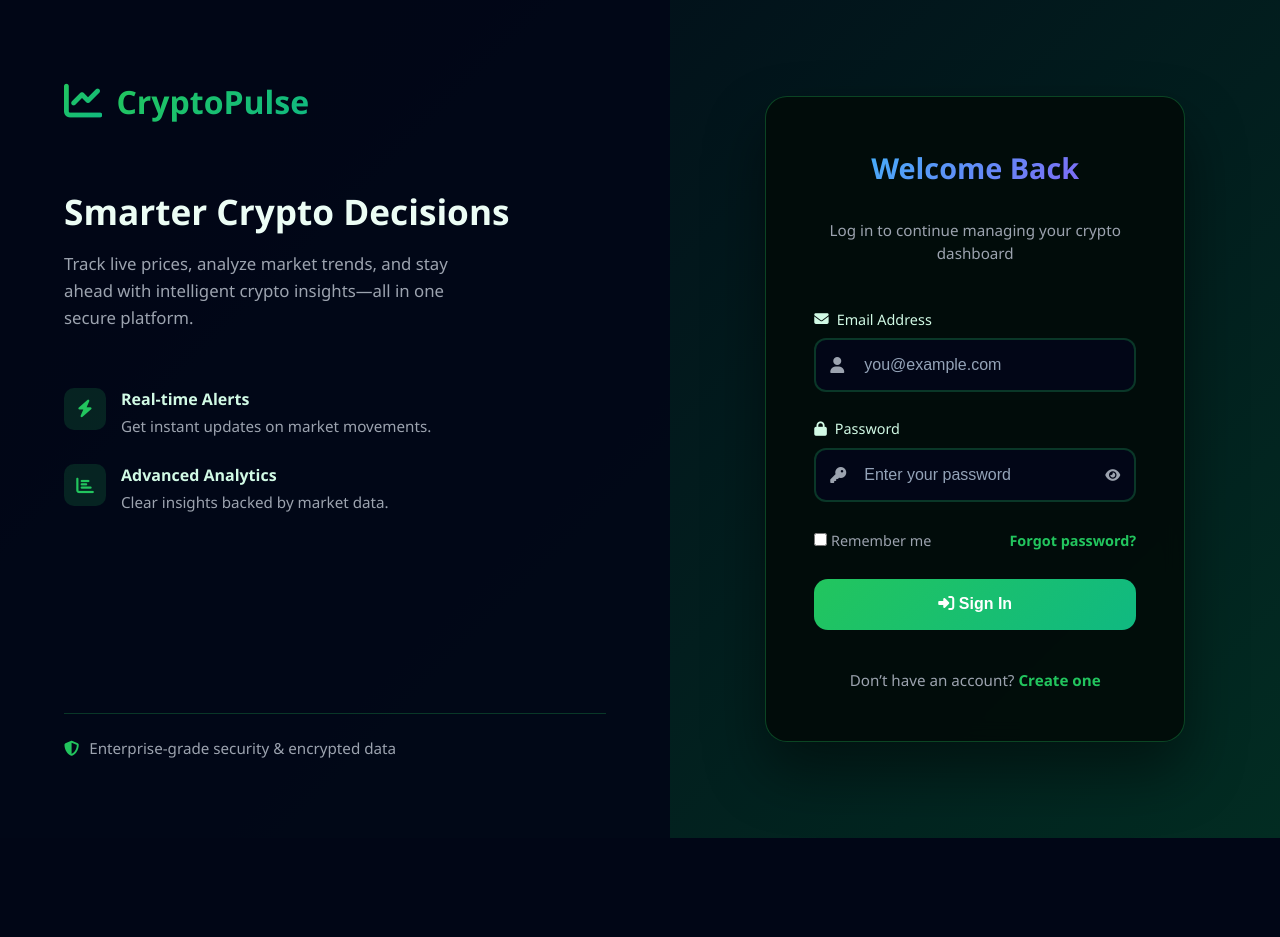
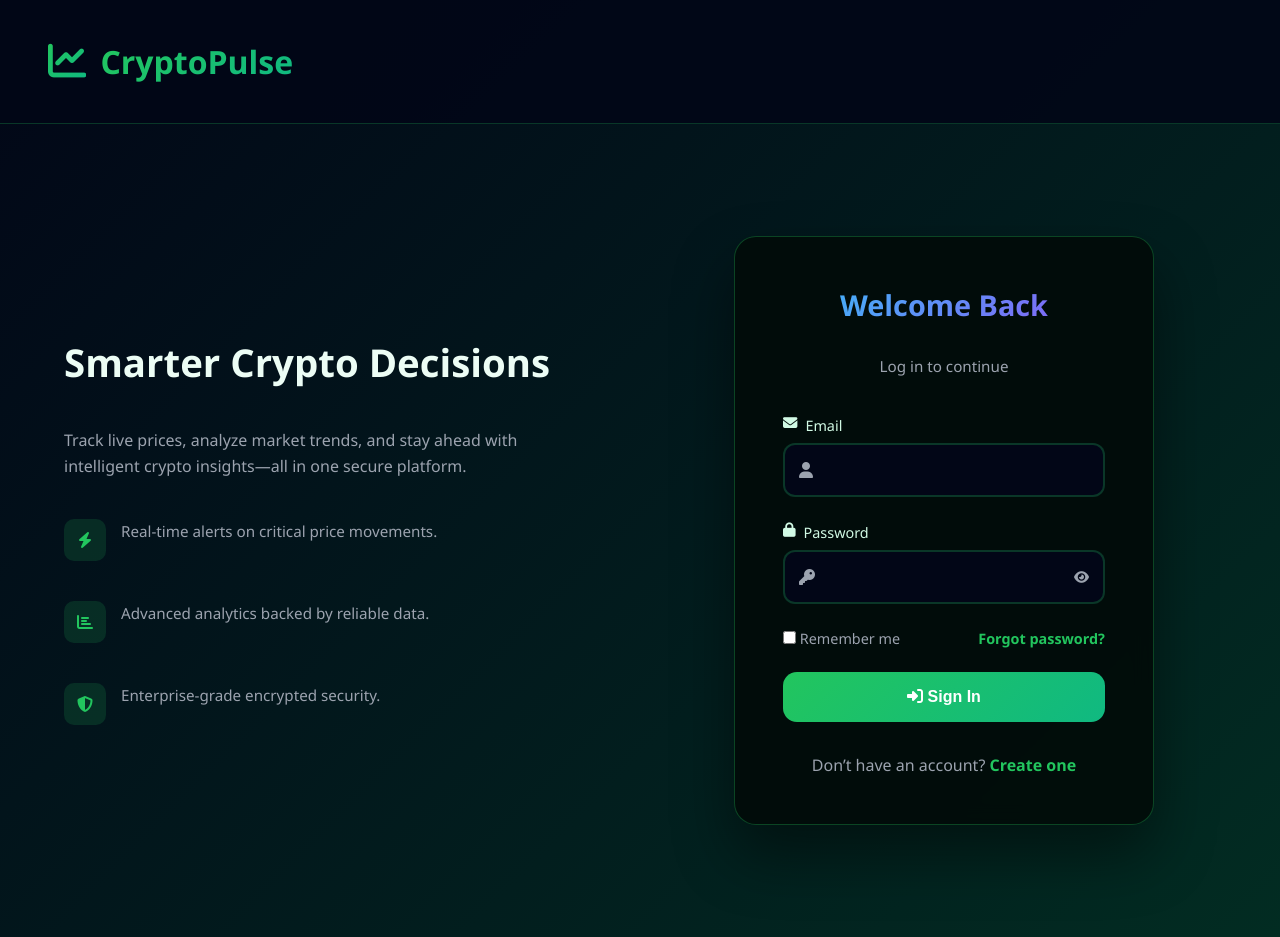
Before and after one commit to Riddhima-05/Crypto_Price_Tracker, a Flask app: page / in a window 1280 px wide. Before the commit the page ends 838 px from the top, so only its background shows below. Run offline with Flask 3, Linux system fonts and the light colour scheme.

Commit message:
Update login.html

```diff
--- a/templates/login.html
+++ b/templates/login.html
@@ -4,101 +4,83 @@
   <meta charset="UTF-8" />
   <title>Login | CryptoPulse</title>
 
-    <link
-      rel="stylesheet"
-      href="{{ url_for('static', filename='css/style.css') }}"
-    />
-    <link
-      rel="stylesheet"
-      href="https://cdnjs.cloudflare.com/ajax/libs/font-awesome/6.4.0/css/all.min.css"
-    />
+  <link rel="stylesheet" href="{{ url_for('static', filename='css/style.css') }}" />
+  <link rel="stylesheet" href="https://cdnjs.cloudflare.com/ajax/libs/font-awesome/6.4.0/css/all.min.css" />
 
   <style>
     body {
       margin: 0;
       font-family: "Segoe UI", system-ui, sans-serif;
       background: #020617;
+      color: #ecfdf5;
     }
 
-      .auth-hero {
-        display: grid;
-        grid-template-columns: 1.1fr 1fr;
+    /* PAGE WRAPPER */
+    .auth-wrapper {
       min-height: 100vh;
+      display: flex;
+      flex-direction: column;
       background: linear-gradient(135deg, #020617, #022c22);
     }
 
-      /* LEFT SIDE */
-      .auth-left {
-        padding: 5rem 4rem;
-        display: flex;
-        flex-direction: column;
-        justify-content: space-between;
-        background: rgba(2, 6, 23, 0.9);
-        position: relative;
-      }
-
-      .auth-left::before {
-        content: "";
-        position: absolute;
-        inset: 0;
-        background:
-          radial-gradient(circle at 20% 80%, rgba(34,197,94,0.18), transparent 50%),
-          radial-gradient(circle at 80% 20%, rgba(16,185,129,0.18), transparent 50%);
-        z-index: -1;
-      }
-
-      .auth-logo {
+    /* TOP BRAND BAR */
+    .top-bar {
+      padding: 2.5rem 3rem;
       display: flex;
       align-items: center;
       gap: 14px;
+      background: rgba(2, 6, 23, 0.9);
+      border-bottom: 1px solid rgba(34,197,94,0.25);
     }
 
-      .auth-logo-icon,
-      .auth-logo-text {
+    .brand-icon,
+    .brand-text {
       background: linear-gradient(135deg, #22c55e, #10b981);
       -webkit-background-clip: text;
       background-clip: text;
       color: transparent;
     }
 
-      .auth-logo-icon {
+    .brand-icon {
       font-size: 2.4rem;
     }
 
-      .auth-logo-text {
+    .brand-text {
       font-size: 2rem;
       font-weight: 800;
     }
 
-      .auth-intro {
-        margin-top: 4rem;
+    /* MAIN CONTENT */
+    .auth-main {
+      flex: 1;
+      display: grid;
+      grid-template-columns: 1fr 1fr;
+      padding: 4rem;
+      gap: 4rem;
     }
 
-      .auth-intro h1 {
-        font-size: 2.2rem;
-        color: #ecfdf5;
-        margin-bottom: 1rem;
+    /* LEFT INFO */
+    .info-panel {
+      display: flex;
+      flex-direction: column;
+      justify-content: center;
+      gap: 2.5rem;
     }
 
-      .auth-intro p {
-        font-size: 1.05rem;
-        line-height: 1.6;
-        color: #9ca3af;
-        max-width: 420px;
+    .info-panel h1 {
+      font-size: 2.4rem;
     }
 
-      .auth-features {
-        margin-top: 3.5rem;
-        display: flex;
-        flex-direction: column;
-        gap: 1.8rem;
+    .info-panel p {
+      color: #9ca3af;
+      max-width: 480px;
+      line-height: 1.6;
     }
 
     .feature {
       display: flex;
+      gap: 15px;
       align-items: flex-start;
-        gap: 15px;
-        color: #d1fae5;
     }
 
     .feature-icon {
@@ -110,38 +92,18 @@
       align-items: center;
       justify-content: center;
       color: #22c55e;
-        font-size: 1.1rem;
-        flex-shrink: 0;
-      }
-
-      .feature h4 {
-        margin: 0;
-        font-size: 1rem;
     }
 
     .feature p {
-        margin-top: 6px;
-        font-size: 0.95rem;
-        color: #9ca3af;
-      }
-
-      .security-note {
-        margin-top: 3rem;
-        padding-top: 1.5rem;
-        border-top: 1px solid rgba(34,197,94,0.25);
-        display: flex;
-        align-items: center;
-        gap: 10px;
       color: #9ca3af;
       font-size: 0.95rem;
     }
 
-      /* RIGHT SIDE */
-      .auth-right {
+    /* RIGHT LOGIN */
+    .login-panel {
       display: flex;
+      justify-content: center;
       align-items: center;
-        justify-content: center;
-        padding: 3rem;
     }
 
     .auth-box {
@@ -149,39 +111,34 @@
       max-width: 420px;
       background: rgba(2,12,10,0.95);
       border-radius: 22px;
-        padding: 3.2rem 3rem;
+      padding: 3rem;
       border: 1px solid rgba(34,197,94,0.3);
       box-shadow: 0 30px 60px rgba(0,0,0,0.45);
     }
 
     .auth-header {
       text-align: center;
-        margin-bottom: 2.8rem;
+      margin-bottom: 2.5rem;
     }
 
     .auth-title {
       font-size: 1.9rem;
-        color: #ecfdf5;
-        margin-bottom: 0.6rem;
     }
 
     .auth-subtitle {
       color: #9ca3af;
       font-size: 0.95rem;
-        line-height: 1.5;
     }
 
     .form-group {
-        margin-bottom: 1.7rem;
+      margin-bottom: 1.6rem;
     }
 
     .form-label {
       display: flex;
-        align-items: center;
       gap: 8px;
-        margin-bottom: 0.6rem;
+      margin-bottom: 0.5rem;
       color: #d1fae5;
-        font-weight: 500;
       font-size: 0.9rem;
     }
 
@@ -196,7 +153,6 @@
       border: 2px solid rgba(34,197,94,0.25);
       border-radius: 12px;
       color: #ecfdf5;
-        font-size: 1rem;
     }
 
     .form-input:focus {
@@ -227,8 +183,7 @@
     .remember-forgot {
       display: flex;
       justify-content: space-between;
-        align-items: center;
-        margin: 1.8rem 0;
+      margin: 1.5rem 0;
       font-size: 0.9rem;
       color: #9ca3af;
     }
@@ -242,35 +197,25 @@
 
     .btn-auth {
       width: 100%;
-        padding: 1.05rem;
+      padding: 1rem;
       background: linear-gradient(135deg, #22c55e, #10b981);
       border: none;
       border-radius: 14px;
-        color: #ffffff;
+      color: #fff;
       font-size: 1rem;
       font-weight: 600;
       cursor: pointer;
-        transition: all 0.3s ease;
-      }
-
-      .btn-auth:hover {
-        transform: translateY(-2px);
-        box-shadow: 0 12px 28px rgba(34,197,94,0.4);
     }
 
     .auth-footer {
-        margin-top: 2.5rem;
+      margin-top: 2rem;
       text-align: center;
       color: #9ca3af;
-        font-size: 0.95rem;
     }
 
-      @media (max-width: 992px) {
-        .auth-hero {
+    @media (max-width: 900px) {
+      .auth-main {
         grid-template-columns: 1fr;
-        }
-
-        .auth-left {
         padding: 3rem 2rem;
       }
     }
@@ -278,106 +223,71 @@
 </head>
 
 <body>
-    <div class="auth-hero">
-      <!-- LEFT -->
-      <div class="auth-left">
-        <div>
-          <div class="auth-logo">
-            <i class="fas fa-chart-line auth-logo-icon"></i>
-            <span class="auth-logo-text">CryptoPulse</span>
+  <div class="auth-wrapper">
+
+    <!-- TOP BRAND -->
+    <div class="top-bar">
+      <i class="fas fa-chart-line brand-icon"></i>
+      <span class="brand-text">CryptoPulse</span>
     </div>
 
-          <div class="auth-intro">
+    <!-- MAIN -->
+    <div class="auth-main">
+
+      <!-- LEFT INFO -->
+      <div class="info-panel">
         <h1>Smarter Crypto Decisions</h1>
         <p>
-              Track live prices, analyze market trends, and stay ahead with
-              intelligent crypto insights—all in one secure platform.
+          Track live prices, analyze market trends, and stay ahead with intelligent crypto insights—all in one secure platform.
         </p>
-          </div>
 
-          <div class="auth-features">
         <div class="feature">
           <div class="feature-icon"><i class="fas fa-bolt"></i></div>
-              <div>
-                <h4>Real-time Alerts</h4>
-                <p>Get instant updates on market movements.</p>
-              </div>
+          <p>Real-time alerts on critical price movements.</p>
         </div>
 
         <div class="feature">
           <div class="feature-icon"><i class="fas fa-chart-bar"></i></div>
-              <div>
-                <h4>Advanced Analytics</h4>
-                <p>Clear insights backed by market data.</p>
+          <p>Advanced analytics backed by reliable data.</p>
         </div>
-            </div>
+
+        <div class="feature">
+          <div class="feature-icon"><i class="fas fa-shield-alt"></i></div>
+          <p>Enterprise-grade encrypted security.</p>
         </div>
       </div>
 
-        <div class="security-note">
-          <i class="fas fa-shield-alt" style="color:#22c55e"></i>
-          <span>Enterprise-grade security & encrypted data</span>
-        </div>
-      </div>
-
-      <!-- RIGHT -->
-      <div class="auth-right">
+      <!-- RIGHT LOGIN -->
+      <div class="login-panel">
         <div class="auth-box">
           <div class="auth-header">
             <h2 class="auth-title">Welcome Back</h2>
-            <p class="auth-subtitle">
-              Log in to continue managing your crypto dashboard
-            </p>
+            <p class="auth-subtitle">Log in to continue</p>
           </div>
 
           <form method="POST" action="/login">
             <div class="form-group">
-              <label class="form-label">
-                <i class="fas fa-envelope"></i> Email Address
-              </label>
+              <label class="form-label"><i class="fas fa-envelope"></i> Email</label>
               <div class="form-input-group">
                 <i class="fas fa-user input-icon"></i>
-                <input
-                  type="email"
-                  name="email"
-                  class="form-input"
-                  placeholder="you@example.com"
-                  required
-                />
+                <input type="email" name="email" class="form-input" required />
               </div>
             </div>
 
             <div class="form-group">
-              <label class="form-label">
-                <i class="fas fa-lock"></i> Password
-              </label>
+              <label class="form-label"><i class="fas fa-lock"></i> Password</label>
               <div class="form-input-group">
                 <i class="fas fa-key input-icon"></i>
-                <input
-                  type="password"
-                  name="password"
-                  id="password"
-                  class="form-input"
-                  placeholder="Enter your password"
-                  required
-                />
-                <button
-                  type="button"
-                  class="password-toggle"
-                  onclick="togglePassword()"
-                >
+                <input type="password" name="password" id="password" class="form-input" required />
+                <button type="button" class="password-toggle" onclick="togglePassword()">
                   <i class="fas fa-eye"></i>
                 </button>
               </div>
             </div>
 
             <div class="remember-forgot">
-              <label>
-                <input type="checkbox" name="remember" /> Remember me
-              </label>
-              <a href="/forgot-password" class="forgot-password">
-                Forgot password?
-              </a>
+              <label><input type="checkbox" name="remember" /> Remember me</label>
+              <a href="/forgot-password" class="forgot-password">Forgot password?</a>
             </div>
 
             <button type="submit" class="btn-auth">
@@ -391,27 +301,19 @@
           </div>
         </div>
       </div>
+
+    </div>
   </div>
 
   <script>
     function togglePassword() {
-        const passwordInput = document.getElementById("password");
-        const toggleIcon = document.querySelector(".password-toggle i");
-
-        if (passwordInput.type === "password") {
-          passwordInput.type = "text";
-          toggleIcon.classList.replace("fa-eye", "fa-eye-slash");
-        } else {
-          passwordInput.type = "password";
-          toggleIcon.classList.replace("fa-eye-slash", "fa-eye");
-        }
+      const p = document.getElementById("password");
+      p.type = p.type === "password" ? "text" : "password";
     }
   </script>
 
   {% if error %}
-    <script>
-      alert("{{ error }}");
-    </script>
+  <script>alert("{{ error }}");</script>
   {% endif %}
 </body>
 </html>
```
Lines whose indentation alone changed are shown as unchanged.
